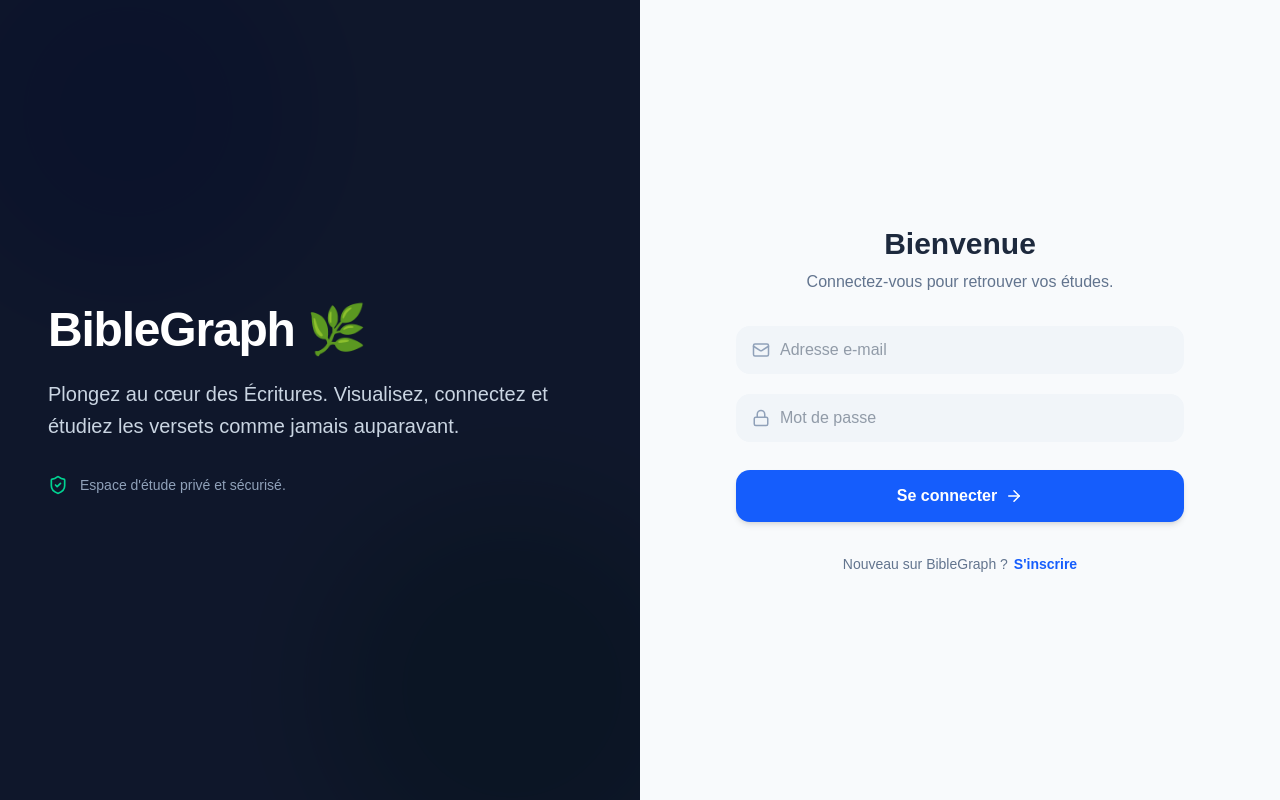
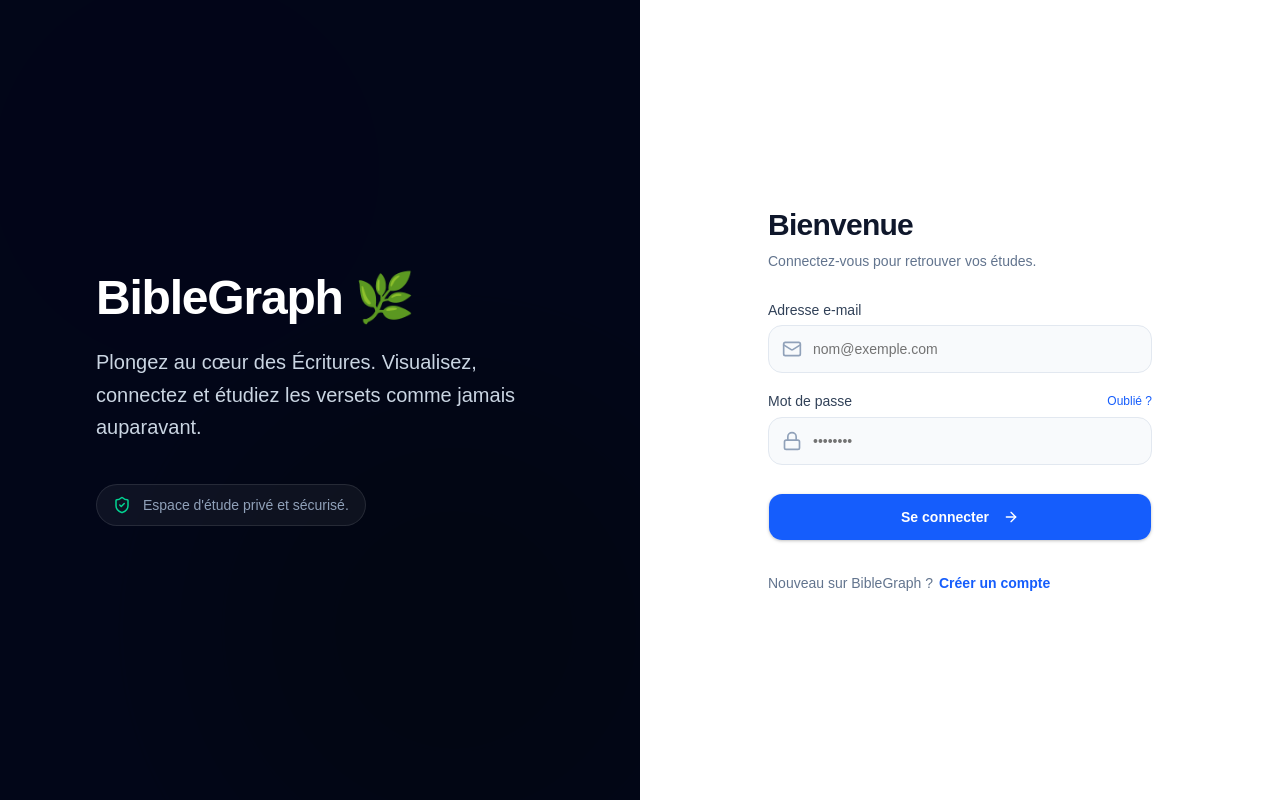
Before and after one commit to The-Ghost03/GraphBible_Front, a React (Vite) app: page /auth in a window 1280 px wide. Built offline with nearby package versions, Linux system fonts and the light colour scheme.

Commit message:
refacto login page

```diff
--- a/package.json
+++ b/package.json
@@ -16,6 +16,7 @@
     "class-variance-authority": "^0.7.1",
     "clsx": "^2.1.1",
     "framer-motion": "^12.38.0",
+    "input-otp": "^1.4.2",
     "lucide-react": "^0.577.0",
     "radix-ui": "^1.4.3",
     "react": "^19.2.4",
--- /dev/null
+++ b/src/components/ui/card.jsx
@@ -0,0 +1,114 @@
+import * as React from "react"
+
+import { cn } from "@/lib/utils"
+
+function Card({
+  className,
+  size = "default",
+  ...props
+}) {
+  return (
+    <div
+      data-slot="card"
+      data-size={size}
+      className={cn(
+        "group/card flex flex-col gap-4 overflow-hidden rounded-xl bg-card py-4 text-sm text-card-foreground ring-1 ring-foreground/10 has-data-[slot=card-footer]:pb-0 has-[>img:first-child]:pt-0 data-[size=sm]:gap-3 data-[size=sm]:py-3 data-[size=sm]:has-data-[slot=card-footer]:pb-0 *:[img:first-child]:rounded-t-xl *:[img:last-child]:rounded-b-xl",
+        className
+      )}
+      {...props} />
+  );
+}
+
+function CardHeader({
+  className,
+  ...props
+}) {
+  return (
+    <div
+      data-slot="card-header"
+      className={cn(
+        "group/card-header @container/card-header grid auto-rows-min items-start gap-1 rounded-t-xl px-4 group-data-[size=sm]/card:px-3 has-data-[slot=card-action]:grid-cols-[1fr_auto] has-data-[slot=card-description]:grid-rows-[auto_auto] [.border-b]:pb-4 group-data-[size=sm]/card:[.border-b]:pb-3",
+        className
+      )}
+      {...props} />
+  );
+}
+
+function CardTitle({
+  className,
+  ...props
+}) {
+  return (
+    <div
+      data-slot="card-title"
+      className={cn(
+        "font-heading text-base leading-snug font-medium group-data-[size=sm]/card:text-sm",
+        className
+      )}
+      {...props} />
+  );
+}
+
+function CardDescription({
+  className,
+  ...props
+}) {
+  return (
+    <div
+      data-slot="card-description"
+      className={cn("text-sm text-muted-foreground", className)}
+      {...props} />
+  );
+}
+
+function CardAction({
+  className,
+  ...props
+}) {
+  return (
+    <div
+      data-slot="card-action"
+      className={cn(
+        "col-start-2 row-span-2 row-start-1 self-start justify-self-end",
+        className
+      )}
+      {...props} />
+  );
+}
+
+function CardContent({
+  className,
+  ...props
+}) {
+  return (
+    <div
+      data-slot="card-content"
+      className={cn("px-4 group-data-[size=sm]/card:px-3", className)}
+      {...props} />
+  );
+}
+
+function CardFooter({
+  className,
+  ...props
+}) {
+  return (
+    <div
+      data-slot="card-footer"
+      className={cn(
+        "flex items-center rounded-b-xl border-t bg-muted/50 p-4 group-data-[size=sm]/card:p-3",
+        className
+      )}
+      {...props} />
+  );
+}
+
+export {
+  Card,
+  CardHeader,
+  CardFooter,
+  CardTitle,
+  CardAction,
+  CardDescription,
+  CardContent,
+}
--- /dev/null
+++ b/src/components/ui/input-otp.jsx
@@ -0,0 +1,84 @@
+"use client"
+
+import * as React from "react"
+import { OTPInput, OTPInputContext } from "input-otp"
+
+import { cn } from "@/lib/utils"
+import { MinusIcon } from "lucide-react"
+
+function InputOTP({
+  className,
+  containerClassName,
+  ...props
+}) {
+  return (
+    <OTPInput
+      data-slot="input-otp"
+      containerClassName={cn(
+        "cn-input-otp flex items-center has-disabled:opacity-50",
+        containerClassName
+      )}
+      spellCheck={false}
+      className={cn("disabled:cursor-not-allowed", className)}
+      {...props} />
+  );
+}
+
+function InputOTPGroup({
+  className,
+  ...props
+}) {
+  return (
+    <div
+      data-slot="input-otp-group"
+      className={cn(
+        "flex items-center rounded-lg has-aria-invalid:border-destructive has-aria-invalid:ring-3 has-aria-invalid:ring-destructive/20 dark:has-aria-invalid:ring-destructive/40",
+        className
+      )}
+      {...props} />
+  );
+}
+
+function InputOTPSlot({
+  index,
+  className,
+  ...props
+}) {
+  const inputOTPContext = React.useContext(OTPInputContext)
+  const { char, hasFakeCaret, isActive } = inputOTPContext?.slots[index] ?? {}
+
+  return (
+    <div
+      data-slot="input-otp-slot"
+      data-active={isActive}
+      className={cn(
+        "relative flex size-8 items-center justify-center border-y border-r border-input text-sm transition-all outline-none first:rounded-l-lg first:border-l last:rounded-r-lg aria-invalid:border-destructive data-[active=true]:z-10 data-[active=true]:border-ring data-[active=true]:ring-3 data-[active=true]:ring-ring/50 data-[active=true]:aria-invalid:border-destructive data-[active=true]:aria-invalid:ring-destructive/20 dark:bg-input/30 dark:data-[active=true]:aria-invalid:ring-destructive/40",
+        className
+      )}
+      {...props}>
+      {char}
+      {hasFakeCaret && (
+        <div
+          className="pointer-events-none absolute inset-0 flex items-center justify-center">
+          <div className="h-4 w-px animate-caret-blink bg-foreground duration-1000" />
+        </div>
+      )}
+    </div>
+  );
+}
+
+function InputOTPSeparator({
+  ...props
+}) {
+  return (
+    <div
+      data-slot="input-otp-separator"
+      className="flex items-center [&_svg:not([class*='size-'])]:size-4"
+      role="separator"
+      {...props}>
+      <MinusIcon />
+    </div>
+  );
+}
+
+export { InputOTP, InputOTPGroup, InputOTPSlot, InputOTPSeparator }
--- /dev/null
+++ b/src/components/ui/input.jsx
@@ -0,0 +1,22 @@
+import * as React from "react"
+
+import { cn } from "@/lib/utils"
+
+function Input({
+  className,
+  type,
+  ...props
+}) {
+  return (
+    <input
+      type={type}
+      data-slot="input"
+      className={cn(
+        "h-8 w-full min-w-0 rounded-lg border border-input bg-transparent px-2.5 py-1 text-base transition-colors outline-none file:inline-flex file:h-6 file:border-0 file:bg-transparent file:text-sm file:font-medium file:text-foreground placeholder:text-muted-foreground focus-visible:border-ring focus-visible:ring-3 focus-visible:ring-ring/50 disabled:pointer-events-none disabled:cursor-not-allowed disabled:bg-input/50 disabled:opacity-50 aria-invalid:border-destructive aria-invalid:ring-3 aria-invalid:ring-destructive/20 md:text-sm dark:bg-input/30 dark:disabled:bg-input/80 dark:aria-invalid:border-destructive/50 dark:aria-invalid:ring-destructive/40",
+        className
+      )}
+      {...props} />
+  );
+}
+
+export { Input }
--- /dev/null
+++ b/src/components/ui/label.jsx
@@ -0,0 +1,21 @@
+import * as React from "react"
+import { Label as LabelPrimitive } from "radix-ui"
+
+import { cn } from "@/lib/utils"
+
+function Label({
+  className,
+  ...props
+}) {
+  return (
+    <LabelPrimitive.Root
+      data-slot="label"
+      className={cn(
+        "flex items-center gap-2 text-sm leading-none font-medium select-none group-data-[disabled=true]:pointer-events-none group-data-[disabled=true]:opacity-50 peer-disabled:cursor-not-allowed peer-disabled:opacity-50",
+        className
+      )}
+      {...props} />
+  );
+}
+
+export { Label }
--- a/src/pages/Auth.jsx
+++ b/src/pages/Auth.jsx
@@ -1,25 +1,28 @@
 import { useState } from "react";
 import { useNavigate } from "react-router-dom";
-import {
-  Mail,
-  Lock,
-  KeyRound,
-  Loader2,
-  ArrowRight,
-  ShieldCheck,
-} from "lucide-react";
+import { Mail, Lock, Loader2, ShieldCheck, ArrowRight } from "lucide-react";
 import { motion, AnimatePresence } from "framer-motion";
 import toast from "react-hot-toast";
 import api from "@/services/api";
 import { useAuthStore } from "@/features/auth/store";
 
+// --- Imports Shadcn/ui ---
+import { Button } from "@/components/ui/button";
+import { Input } from "@/components/ui/input";
+import { Label } from "@/components/ui/label";
+import {
+  InputOTP,
+  InputOTPGroup,
+  InputOTPSlot,
+  InputOTPSeparator,
+} from "@/components/ui/input-otp";
+
 export default function Auth() {
   const [isLogin, setIsLogin] = useState(true);
-  const [step, setStep] = useState(1); // 1: Email/Password, 2: OTP
+  const [step, setStep] = useState(1);
   const [email, setEmail] = useState("");
   const [password, setPassword] = useState("");
   const [otp, setOtp] = useState("");
-
   const [isLoading, setIsLoading] = useState(false);
 
   const setToken = useAuthStore((state) => state.setToken);
@@ -31,16 +34,14 @@
 
     try {
       if (isLogin) {
-        // --- LOGIQUE CONNEXION ---
         const res = await api.post("/auth/login", { email, password });
         setToken(res.data.access_token);
         toast.success("Content de te revoir !");
         navigate("/dashboard");
       } else {
-        // --- LOGIQUE INSCRIPTION ---
         if (step === 1) {
           await api.post("/auth/register", { email, password });
-          setStep(2); // On glisse vers la page OTP
+          setStep(2);
           toast.success("Code envoyé ! Vérifiez votre boîte mail.");
         } else {
           await api.post("/auth/verify-otp", { email, otp });
@@ -59,40 +60,51 @@
   };
 
   return (
-    <div className="min-h-screen bg-slate-50 flex">
-      {/* CÔTÉ GAUCHE : Décoratif (Caché sur mobile) */}
-      <div className="hidden lg:flex lg:w-1/2 bg-slate-900 relative overflow-hidden flex-col justify-center p-12 text-white">
-        {/* Cercles décoratifs */}
-        <div className="absolute top-[-10%] left-[-10%] w-96 h-96 bg-blue-600 rounded-full mix-blend-multiply filter blur-3xl opacity-30 animate-blob"></div>
-        <div className="absolute bottom-[-10%] right-[-10%] w-96 h-96 bg-emerald-600 rounded-full mix-blend-multiply filter blur-3xl opacity-30 animate-blob animation-delay-2000"></div>
+    <div className="min-h-screen bg-white flex font-sans">
+      {/* CÔTÉ GAUCHE : Décoratif */}
+      <div className="hidden lg:flex lg:w-1/2 bg-slate-950 relative overflow-hidden flex-col justify-center p-12 lg:p-24 text-white">
+        <div className="absolute top-[-10%] left-[-10%] w-[500px] h-[500px] bg-blue-600 rounded-full mix-blend-multiply filter blur-[100px] opacity-40 animate-pulse"></div>
+        <div
+          className="absolute bottom-[-10%] right-[-10%] w-[500px] h-[500px] bg-emerald-600 rounded-full mix-blend-multiply filter blur-[100px] opacity-40 animate-pulse"
+          style={{ animationDelay: "2s" }}
+        ></div>
 
         <div className="relative z-10 max-w-lg">
-          <h1 className="text-5xl font-extrabold tracking-tight mb-6">
+          <h1 className="text-5xl font-extrabold tracking-tight mb-6 flex items-center gap-3">
             BibleGraph <span className="text-blue-500">🌿</span>
           </h1>
-          <p className="text-xl text-slate-300 mb-8 leading-relaxed">
+          <p className="text-xl text-slate-300 mb-10 leading-relaxed font-light">
             Plongez au cœur des Écritures. Visualisez, connectez et étudiez les
             versets comme jamais auparavant.
           </p>
-          <div className="flex items-center gap-3 text-sm font-medium text-slate-400">
-            <ShieldCheck className="text-emerald-400" size={20} />
+          <div className="flex items-center gap-3 text-sm font-medium text-slate-400 bg-white/5 w-fit px-4 py-2.5 rounded-full border border-white/10">
+            <ShieldCheck className="text-emerald-400" size={18} />
             Espace d'étude privé et sécurisé.
           </div>
         </div>
       </div>
 
-      {/* CÔTÉ DROIT : Le Formulaire */}
-      <div className="w-full lg:w-1/2 flex items-center justify-center p-6 sm:p-12 relative">
-        <div className="w-full max-w-md">
-          <div className="text-center mb-8">
-            <h2 className="text-3xl font-bold text-slate-800 mb-2">
+      {/* CÔTÉ DROIT : Le Formulaire Épuré */}
+      <div className="w-full lg:w-1/2 flex items-center justify-center p-8 sm:p-12 relative bg-white">
+        <AnimatePresence mode="wait">
+          <motion.div
+            key={isLogin ? "login" : step === 1 ? "register" : "otp"}
+            initial={{ opacity: 0, x: 20 }}
+            animate={{ opacity: 1, x: 0 }}
+            exit={{ opacity: 0, x: -20 }}
+            transition={{ duration: 0.2, ease: "easeInOut" }}
+            className="w-full max-w-sm"
+          >
+            {/* EN-TÊTE DU FORMULAIRE */}
+            <div className="mb-8 text-center sm:text-left">
+              <h2 className="text-3xl font-bold text-slate-900 tracking-tight mb-2">
                 {isLogin
                   ? "Bienvenue"
                   : step === 1
                     ? "Créer un compte"
                     : "Vérification"}
               </h2>
-            <p className="text-slate-500">
+              <p className="text-slate-500 text-sm">
                 {isLogin
                   ? "Connectez-vous pour retrouver vos études."
                   : step === 1
@@ -101,103 +113,137 @@
               </p>
             </div>
 
-          {/* Wrapper d'animation pour fluidifier les changements */}
-          <AnimatePresence mode="wait">
-            <motion.form
-              key={isLogin ? "login" : step === 1 ? "register" : "otp"}
-              initial={{ opacity: 0, x: 20 }}
-              animate={{ opacity: 1, x: 0 }}
-              exit={{ opacity: 0, x: -20 }}
-              transition={{ duration: 0.2 }}
-              onSubmit={handleSubmit}
-              className="flex flex-col gap-5"
+            {/* CORPS DU FORMULAIRE */}
+            <form onSubmit={handleSubmit} className="space-y-5">
+              {step === 1 && (
+                <>
+                  <div className="space-y-2">
+                    <Label
+                      htmlFor="email"
+                      className="text-slate-700 font-medium"
                     >
-              {/* CHAMP EMAIL */}
+                      Adresse e-mail
+                    </Label>
                     <div className="relative">
-                <div className="absolute inset-y-0 left-0 pl-4 flex items-center pointer-events-none">
-                  <Mail size={18} className="text-slate-400" />
-                </div>
-                <input
+                      <Mail className="absolute left-3.5 top-1/2 -translate-y-1/2 h-5 w-5 text-slate-400" />
+                      <Input
+                        id="email"
                         type="email"
-                  placeholder="Adresse e-mail"
-                  className="w-full pl-11 pr-4 py-3 bg-slate-100 border-transparent rounded-xl focus:bg-white focus:border-blue-500 focus:ring-2 focus:ring-blue-200 transition-all outline-none text-slate-700"
+                        placeholder="nom@exemple.com"
+                        className="h-12 pl-11 bg-slate-50 border-slate-200 rounded-xl hover:border-slate-300 focus-visible:ring-1 focus-visible:ring-blue-500 focus-visible:border-blue-500 transition-colors text-base"
                         value={email}
                         onChange={(e) => setEmail(e.target.value)}
-                  disabled={step === 2 || isLoading}
+                        disabled={isLoading}
                         required
                       />
                     </div>
+                  </div>
 
-              {/* CHAMP MOT DE PASSE */}
-              {step === 1 && (
+                  <div className="space-y-2">
+                    <div className="flex items-center justify-between">
+                      <Label
+                        htmlFor="password"
+                        className="text-slate-700 font-medium"
+                      >
+                        Mot de passe
+                      </Label>
+                      {/* Petit lien "Mot de passe oublié" optionnel pour le style */}
+                      {isLogin && (
+                        <a
+                          href="#"
+                          className="text-xs text-blue-600 hover:underline font-medium"
+                        >
+                          Oublié ?
+                        </a>
+                      )}
+                    </div>
                     <div className="relative">
-                  <div className="absolute inset-y-0 left-0 pl-4 flex items-center pointer-events-none">
-                    <Lock size={18} className="text-slate-400" />
-                  </div>
-                  <input
+                      <Lock className="absolute left-3.5 top-1/2 -translate-y-1/2 h-5 w-5 text-slate-400" />
+                      <Input
+                        id="password"
                         type="password"
-                    placeholder="Mot de passe"
-                    className="w-full pl-11 pr-4 py-3 bg-slate-100 border-transparent rounded-xl focus:bg-white focus:border-blue-500 focus:ring-2 focus:ring-blue-200 transition-all outline-none text-slate-700"
+                        placeholder="••••••••"
+                        className="h-12 pl-11 bg-slate-50 border-slate-200 rounded-xl hover:border-slate-300 focus-visible:ring-1 focus-visible:ring-blue-500 focus-visible:border-blue-500 transition-colors text-base"
                         value={password}
                         onChange={(e) => setPassword(e.target.value)}
                         disabled={isLoading}
                         required
                       />
                     </div>
+                  </div>
+                </>
               )}
 
-              {/* CHAMP OTP (S'affiche uniquement à l'étape 2) */}
+              {/* ÉTAPE 2 : COMPOSANT INPUT OTP SHADCN */}
               {step === 2 && !isLogin && (
-                <div className="relative">
-                  <div className="absolute inset-y-0 left-0 pl-4 flex items-center pointer-events-none">
-                    <KeyRound size={18} className="text-slate-400" />
-                  </div>
-                  <input
-                    type="text"
-                    placeholder="Code à 6 chiffres"
+                <div className="space-y-3 flex flex-col items-center sm:items-start py-2">
+                  <Label className="text-slate-700 font-medium">
+                    Code à 6 chiffres
+                  </Label>
+                  <InputOTP
                     maxLength={6}
-                    className="w-full pl-11 pr-4 py-3 bg-slate-100 border-transparent rounded-xl focus:bg-white focus:border-blue-500 focus:ring-2 focus:ring-blue-200 transition-all outline-none text-slate-700 text-center tracking-[0.5em] font-bold text-xl"
                     value={otp}
-                    onChange={(e) => setOtp(e.target.value)}
+                    onChange={setOtp}
                     disabled={isLoading}
-                    required
+                  >
+                    <InputOTPGroup>
+                      <InputOTPSlot
+                        index={0}
+                        className="h-12 w-10 sm:w-12 border-slate-300 rounded-l-xl text-lg"
                       />
+                      <InputOTPSlot
+                        index={1}
+                        className="h-12 w-10 sm:w-12 border-slate-300 text-lg"
+                      />
+                      <InputOTPSlot
+                        index={2}
+                        className="h-12 w-10 sm:w-12 border-slate-300 text-lg"
+                      />
+                    </InputOTPGroup>
+                    <InputOTPSeparator className="text-slate-300" />
+                    <InputOTPGroup>
+                      <InputOTPSlot
+                        index={3}
+                        className="h-12 w-10 sm:w-12 border-slate-300 text-lg"
+                      />
+                      <InputOTPSlot
+                        index={4}
+                        className="h-12 w-10 sm:w-12 border-slate-300 text-lg"
+                      />
+                      <InputOTPSlot
+                        index={5}
+                        className="h-12 w-10 sm:w-12 border-slate-300 rounded-r-xl text-lg"
+                      />
+                    </InputOTPGroup>
+                  </InputOTP>
                 </div>
               )}
 
-              {/* BOUTON SOUMISSION */}
-              <button
+              <Button
                 type="submit"
-                disabled={isLoading}
-                className="group relative w-full flex justify-center items-center gap-2 bg-blue-600 text-white font-bold py-3.5 rounded-xl hover:bg-blue-700 transition-all shadow-md hover:shadow-lg disabled:bg-blue-400 disabled:cursor-not-allowed overflow-hidden mt-2"
+                className="w-full h-12 mt-2 bg-blue-600 hover:bg-blue-700 text-white font-semibold rounded-xl transition-all shadow-sm disabled:opacity-70"
+                disabled={isLoading || (step === 2 && otp.length < 6)}
               >
                 {isLoading ? (
-                  <Loader2 className="animate-spin" size={20} />
-                ) : (
-                  <>
+                  <Loader2 className="mr-2 h-5 w-5 animate-spin" />
+                ) : null}
                 {isLogin
                   ? "Se connecter"
                   : step === 1
                     ? "Créer mon compte"
                     : "Valider mon compte"}
-                    <ArrowRight
-                      size={18}
-                      className="group-hover:translate-x-1 transition-transform"
-                    />
-                  </>
-                )}
-              </button>
-            </motion.form>
-          </AnimatePresence>
+                {!isLoading && <ArrowRight className="ml-2 h-4 w-4" />}
+              </Button>
+            </form>
 
-          {/* LIEN DE BASCULE (Connexion / Inscription) */}
+            {/* LIEN D'INSCRIPTION / CONNEXION */}
             {step === 1 && (
-            <div className="mt-8 text-center text-sm text-slate-500">
+              <div className="mt-8 text-center sm:text-left text-sm text-slate-500">
                 {isLogin
                   ? "Nouveau sur BibleGraph ?"
                   : "Vous avez déjà un compte ?"}
                 <button
-                className="text-blue-600 font-bold ml-1.5 hover:text-blue-800 transition-colors"
+                  className="text-blue-600 font-semibold ml-1.5 hover:underline transition-all outline-none"
                   disabled={isLoading}
                   onClick={() => {
                     setIsLogin(!isLogin);
@@ -205,11 +251,12 @@
                     setPassword("");
                   }}
                 >
-                {isLogin ? "S'inscrire" : "Se connecter"}
+                  {isLogin ? "Créer un compte" : "Se connecter"}
                 </button>
               </div>
             )}
-        </div>
+          </motion.div>
+        </AnimatePresence>
       </div>
     </div>
   );
```
Also changed, not shown: 1 other file (tests, documents, lock files or other folders). Lines whose indentation alone changed are shown as unchanged.
